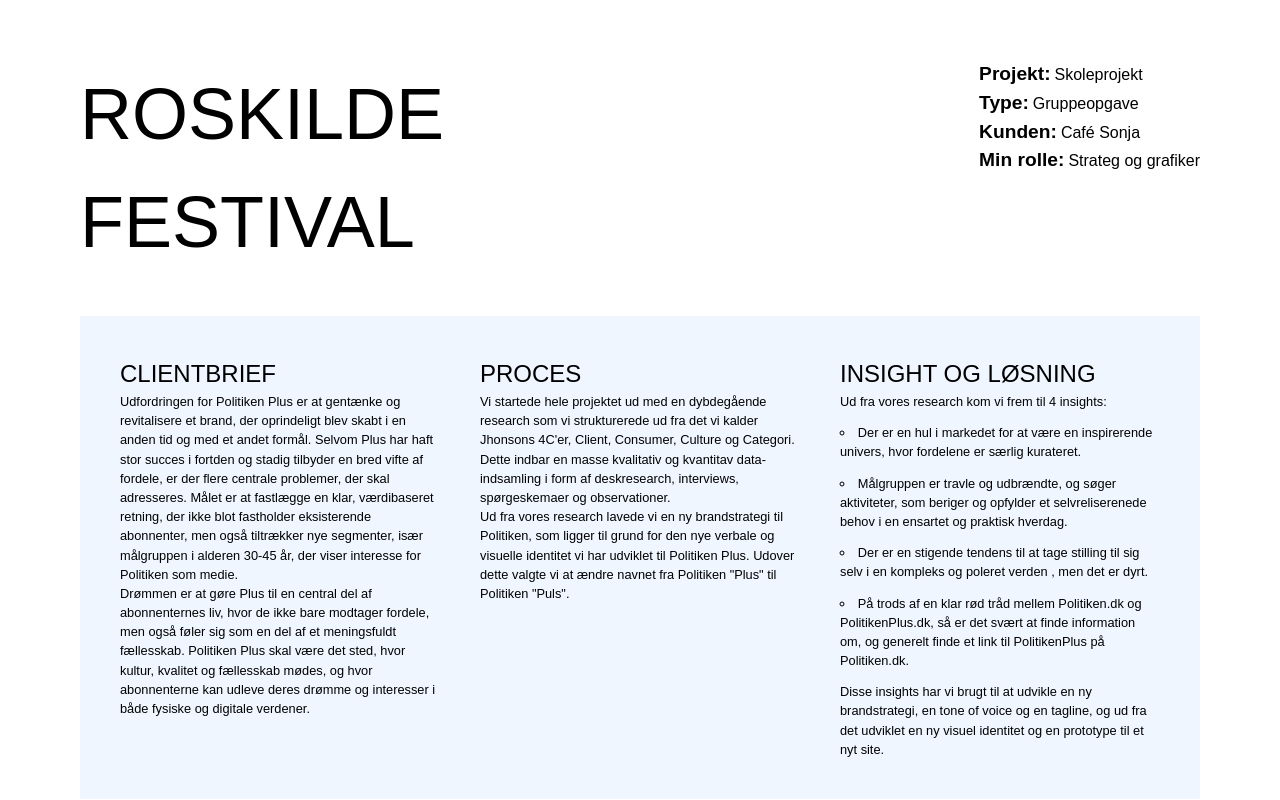
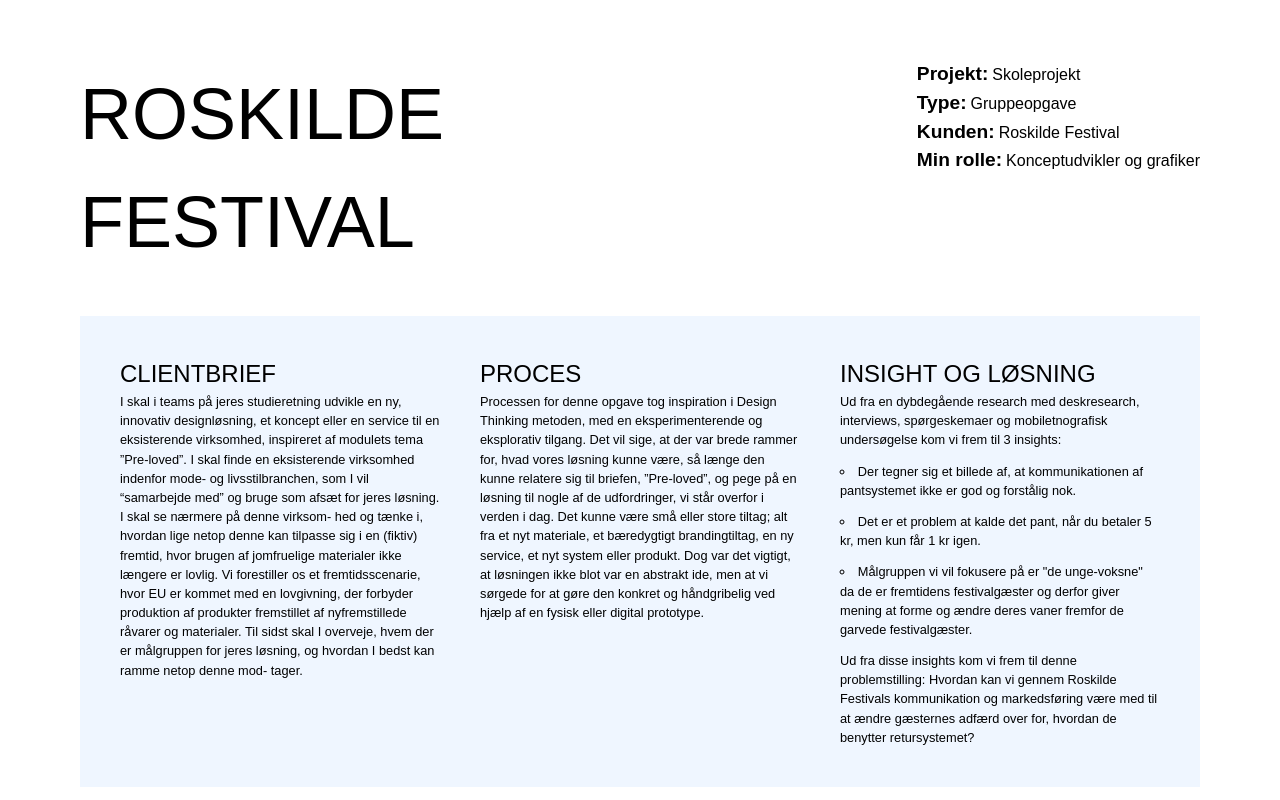
Before and after one commit to alberteStaermose/test, a Vue app: page /pRF in a window 1280 px wide. Shown: the part 820-1620 px from the top of the page. Built offline with nearby package versions, Linux system fonts and the light colour scheme.

Commit message:
2 rf billeder

```diff
--- a/src/views/ProjectRF.vue
+++ b/src/views/ProjectRF.vue
@@ -18,11 +18,11 @@
         </div>
         <div class="flex items-baseline gap-1">
           <h3>Kunden:</h3>
-          <h4>Café Sonja</h4>
+          <h4>Roskilde Festival</h4>
         </div>
         <div class="flex items-baseline gap-1">
           <h3>Min rolle:</h3>
-          <h4>Strateg og grafiker</h4>
+          <h4>Konceptudvikler og grafiker</h4>
         </div>
       </div>
     </section>
@@ -31,64 +31,62 @@
         <div>
           <h2>Clientbrief</h2>
           <p>
-            Udfordringen for Politiken Plus er at gentænke og revitalisere et
-            brand, der oprindeligt blev skabt i en anden tid og med et andet
-            formål. Selvom Plus har haft stor succes i fortden og stadig
-            tilbyder en bred vifte af fordele, er der flere centrale problemer,
-            der skal adresseres. Målet er at fastlægge en klar, værdibaseret
-            retning, der ikke blot fastholder eksisterende abonnenter, men også
-            tiltrækker nye segmenter, især målgruppen i alderen 30-45 år, der
-            viser interesse for Politiken som medie.
-            <br />
-            Drømmen er at gøre Plus til en central del af abonnenternes liv,
-            hvor de ikke bare modtager fordele, men også føler sig som en del af
-            et meningsfuldt fællesskab. Politiken Plus skal være det sted, hvor
-            kultur, kvalitet og fællesskab mødes, og hvor abonnenterne kan
-            udleve deres drømme og interesser i både fysiske og digitale
-            verdener.
+            I skal i teams på jeres studieretning udvikle en ny, innovativ
+            designløsning, et koncept eller en service til en eksisterende
+            virksomhed, inspireret af modulets tema ”Pre-loved”. I skal finde en
+            eksisterende virksomhed indenfor mode- og livsstilbranchen, som I
+            vil “samarbejde med” og bruge som afsæt for jeres løsning. I skal se
+            nærmere på denne virksom- hed og tænke i, hvordan lige netop denne
+            kan tilpasse sig i en (fiktiv) fremtid, hvor brugen af jomfruelige
+            materialer ikke længere er lovlig. Vi forestiller os et
+            fremtidsscenarie, hvor EU er kommet med en lovgivning, der forbyder
+            produktion af produkter fremstillet af nyfremstillede råvarer og
+            materialer. Til sidst skal I overveje, hvem der er målgruppen for
+            jeres løsning, og hvordan I bedst kan ramme netop denne mod- tager.
           </p>
         </div>
         <div>
           <h2>Proces</h2>
           <p>
-            Vi startede hele projektet ud med en dybdegående research som vi
-            strukturerede ud fra det vi kalder Jhonsons 4C'er, Client, Consumer,
-            Culture og Categori. Dette indbar en masse kvalitativ og kvantitav
-            data-indsamling i form af deskresearch, interviews, spørgeskemaer og
-            observationer. <br />
-            Ud fra vores research lavede vi en ny brandstrategi til Politiken,
-            som ligger til grund for den nye verbale og visuelle identitet vi
-            har udviklet til Politiken Plus. Udover dette valgte vi at ændre
-            navnet fra Politiken "Plus" til Politiken "Puls".
+            Processen for denne opgave tog inspiration i Design Thinking
+            metoden, med en eksperimenterende og eksplorativ tilgang. Det vil
+            sige, at der var brede rammer for, hvad vores løsning kunne være, så
+            længe den kunne relatere sig til briefen, ”Pre-loved”, og pege på en
+            løsning til nogle af de udfordringer, vi står overfor i verden i
+            dag. Det kunne være små eller store tiltag; alt fra et nyt
+            materiale, et bæredygtigt brandingtiltag, en ny service, et nyt
+            system eller produkt. Dog var det vigtigt, at løsningen ikke blot
+            var en abstrakt ide, men at vi sørgede for at gøre den konkret og
+            håndgribelig ved hjælp af en fysisk eller digital prototype.
           </p>
         </div>
         <div>
           <h2>Insight og løsning</h2>
-          <p class="mb-3">Ud fra vores research kom vi frem til 4 insights:</p>
+          <p class="mb-3">
+            Ud fra en dybdegående research med deskresearch, interviews,
+            spørgeskemaer og mobiletnografisk undersøgelse kom vi frem til 3
+            insights:
+          </p>
           <ul class="gap-3 grid mb-3 list-inside">
             <li>
-              Der er en hul i markedet for at være en inspirerende univers, hvor
-              fordelene er særlig kurateret.
+              Der tegner sig et billede af, at kommunikationen af pantsystemet
+              ikke er god og forstålig nok.
             </li>
             <li>
-              Målgruppen er travle og udbrændte, og søger aktiviteter, som
-              beriger og opfylder et selvreliserenede behov i en ensartet og
-              praktisk hverdag.
+              Det er et problem at kalde det pant, når du betaler 5 kr, men kun
+              får 1 kr igen.
             </li>
             <li>
-              Der er en stigende tendens til at tage stilling til sig selv i en
-              kompleks og poleret verden , men det er dyrt.
-            </li>
-            <li>
-              På trods af en klar rød tråd mellem Politiken.dk og
-              PolitikenPlus.dk, så er det svært at finde information om, og
-              generelt finde et link til PolitikenPlus på Politiken.dk.
+              Målgruppen vi vil fokusere på er "de unge-voksne" da de er
+              fremtidens festivalgæster og derfor giver mening at forme og ændre
+              deres vaner fremfor de garvede festivalgæster.
             </li>
           </ul>
           <p>
-            Disse insights har vi brugt til at udvikle en ny brandstrategi, en
-            tone of voice og en tagline, og ud fra det udviklet en ny visuel
-            identitet og en prototype til et nyt site.
+            Ud fra disse insights kom vi frem til denne problemstilling: Hvordan
+            kan vi gennem Roskilde Festivals kommunikation og markedsføring være
+            med til at ændre gæsternes adfærd over for, hvordan de benytter
+            retursystemet?
           </p>
         </div>
       </article>
@@ -96,11 +94,8 @@
 
     <section class="pl-40 pb-20 pr-40 bg-white gap-20 grid">
       <article class="grid gap-20">
-        <img src="/media/politikenLogo.webp" alt="" />
-        <img src="/media/politikenGrafik.webp" alt="" />
-        <img src="/media/politikenBilledstil.webp" alt="" />
-        <img src="/media/politikenEks1.webp" alt="" />
-        <img src="/media/politikenEks2.webp" alt="" />
+        <img src="/media/rfSaveOrSwap.webp" alt="" />
+        <img src="/media/rfCup.webp" alt="" />
       </article>
       <iframe
         class="w-full"
```
Also changed, not shown: public/media/rfCup.webp (added), public/media/rfSaveOrSwap.webp (added).
